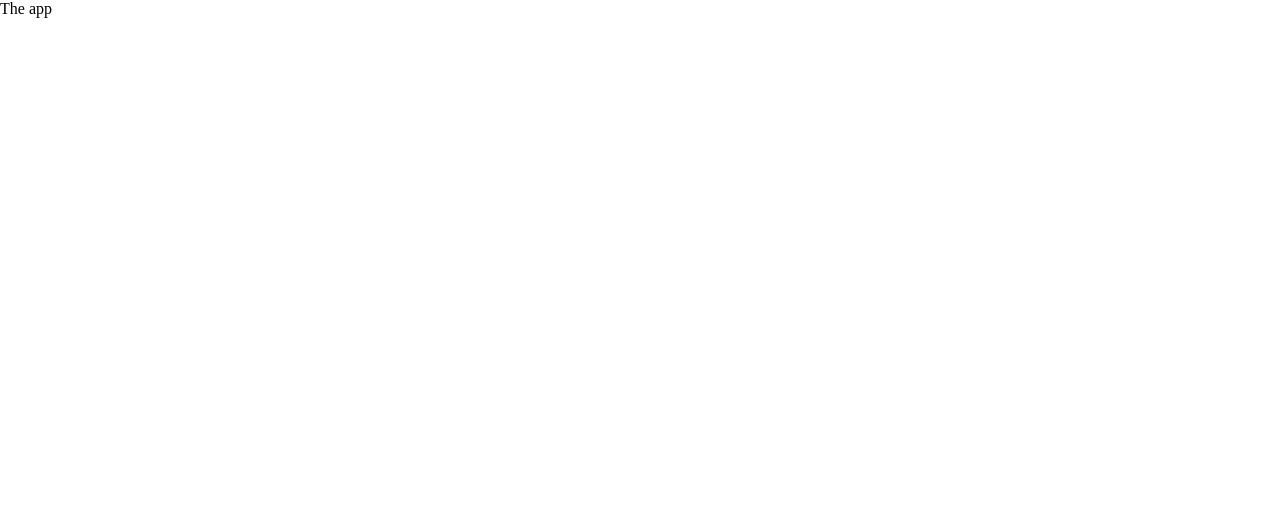
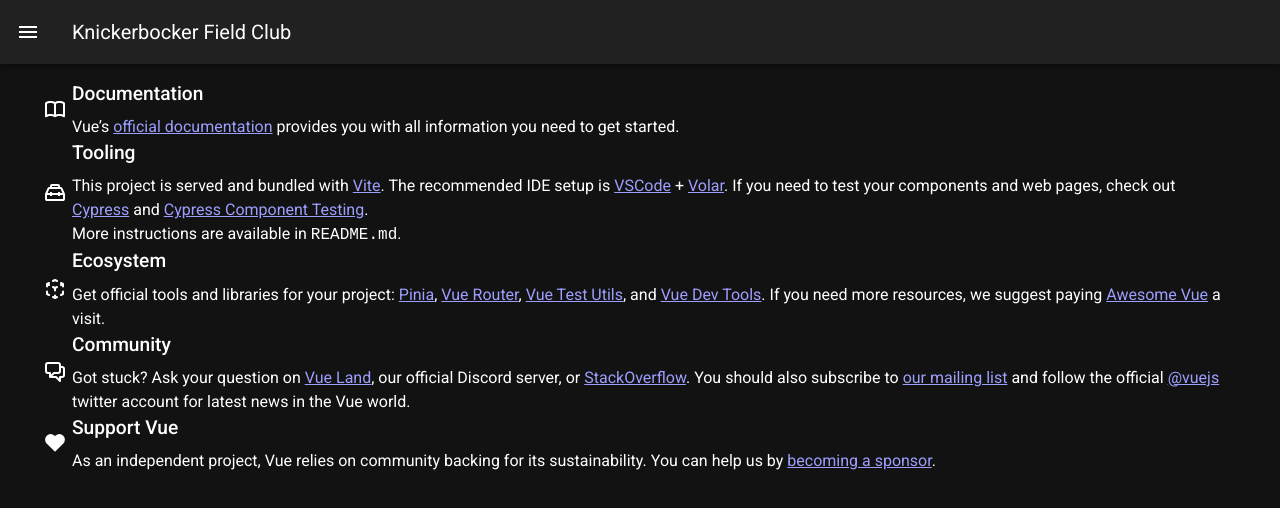
Before and after one commit to dfimiarz/clubhouse-frontend-vue3, a Vue app: page / in a window 1280 px wide. Shown: the top 508 px of the page. Built offline with nearby package versions, Linux system fonts and the light colour scheme; no server answers.

Commit message:
Renamed options store and improved splashscreen transitions

```diff
--- a/index.html
+++ b/index.html
@@ -19,14 +19,15 @@
         height: 100%;
         background-color: white;
         color: black;
-        display: flex;
         justify-content: center;
         align-items: center;
+        display: flex;
         flex-direction: column;
         font-size: 48px;
         font-family: 'Roboto', sans-serif;
         font-weight: 700;
         color: black;
+        line-height: 1.5;
       }
 
       @media (prefers-color-scheme: dark) {
@@ -43,19 +44,23 @@
         }
       }
 
-      .fade {
+      #loader.hide,
+      #app.hide {
+        transition: opacity 1s ease-in-out;
+        --webkit-transition: opacity 1s ease-in-out;
+        --moz-transition: opacity 1s ease-in-out;
+        --o-transition: opacity 1s ease-in-out;
+        opacity: 0;
+      }
+
+      #loader.show,
+      #app.show {
         transition: opacity 0.5s ease-in-out;
         --webkit-transition: opacity 1s ease-in-out;
         --moz-transition: opacity 1s ease-in-out;
         --o-transition: opacity 1s ease-in-out;
-      }
-
-      #app.show {
+        transition-delay: 1s;
         opacity: 1;
-      }
-
-      #loader.hide {
-        opacity: 0;
       }
 
       .text_container {
@@ -68,8 +73,7 @@
     </style>
   </head>
   <body style="margin: 0px">
-    <div id="app" class="hide"></div>
-    <div id="loader" class="fade show">
+    <div id="loader" class="show">
       <div class="text_container">
         <span>Clubhouse</span>
       </div>
@@ -94,6 +98,7 @@
         />
       </div>
     </div>
+    <div id="app" class="hide"></div>
     <script type="module" src="/src/main.ts"></script>
   </body>
 </html>
--- a/src/App.vue
+++ b/src/App.vue
@@ -1,23 +1,45 @@
 <template>
-  <header>The app</header>
+  <v-app>
+    <v-app-bar app>
+      <v-app-bar-nav-icon @click="showDrawer"></v-app-bar-nav-icon>
+      <v-toolbar-title>Knickerbocker Field Club</v-toolbar-title>
+    </v-app-bar>
+    <v-navigation-drawer v-model="drawer" temporary> Test </v-navigation-drawer>
+
+    <v-main>
+      <v-container>
+        <v-row>
+          <v-col cols="12">
+            <router-view />
+          </v-col>
+        </v-row>
+      </v-container>
+    </v-main>
+  </v-app>
 </template>
 
 <script setup lang="ts">
 import { onBeforeMount, onUnmounted, ref, onMounted, watchEffect } from 'vue'
 import { checkConnection as APIConnCheck } from '@/services/apiconnector'
-import { useOptionsStore } from './stores/options'
+import { useSettingsStore } from './stores/settings'
 
 let connCheckerHandle: number = 0
 
 const connChecking = ref(false)
+const drawer = ref(false)
 
-const optionsStore = useOptionsStore()
+const settingsStore = useSettingsStore()
+
+function showDrawer() {
+  console.log('Showing drawer')
+  drawer.value = true
+}
 
 function handleVisibilityChange() {
   if (document.hidden) {
-    optionsStore.appActive = false
+    settingsStore.appActive = false
   } else {
-    optionsStore.appActive = true
+    settingsStore.appActive = true
   }
 }
 
@@ -26,8 +48,9 @@
   const loader = document.getElementById('loader')
   const appElement = document.getElementById('app')
   if (loader && appElement) {
-    loader.classList.toggle('hide')
-    appElement.classList.toggle('show')
+    //Swap classes from show to hide
+    loader.classList.replace('show', 'hide')
+    appElement.classList.replace('hide', 'show')
   }
 }
 
@@ -56,12 +79,12 @@
   connChecking.value = true
   APIConnCheck()
     .then(() => {
-      console.log('Connection check successful')
-      optionsStore.connected = true
+      //console.log('Connection check successful')
+      settingsStore.connected = true
     })
     .catch((err) => {
-      console.error('Connection check failed', err)
-      optionsStore.connected = false
+      //console.error('Connection check failed', err)
+      settingsStore.connected = false
     })
     .finally(() => {
       connChecking.value = false
@@ -82,7 +105,7 @@
 })
 
 watchEffect(() => {
-  if (optionsStore.appActive) {
+  if (settingsStore.appActive) {
     setupConnectionWatcher()
   } else {
     clearConnectionWatcher()
--- a/src/main.ts
+++ b/src/main.ts
@@ -2,6 +2,13 @@
 
 import { createApp } from 'vue'
 import { createPinia } from 'pinia'
+
+// Vuetify
+import 'vuetify/styles'
+import { createVuetify } from 'vuetify'
+import * as components from 'vuetify/components'
+import * as directives from 'vuetify/directives'
+import { aliases, mdi } from 'vuetify/iconsets/mdi-svg'
 
 import App from './App.vue'
 import router from './router'
@@ -11,7 +18,7 @@
 import timezone from 'dayjs/plugin/timezone'
 import localizedFormat from 'dayjs/plugin/localizedFormat'
 
-import { useOptionsStore } from './stores/options'
+import { useSettingsStore } from './stores/settings'
 import { checkConnection } from './services/apiconnector'
 
 dayjs.extend(utc)
@@ -20,21 +27,37 @@
 
 const app = createApp(App)
 
+const vuetify = createVuetify({
+  components,
+  directives,
+  icons: {
+    defaultSet: 'mdi',
+    aliases,
+    sets: {
+      mdi,
+    },
+  },
+  theme: {
+    defaultTheme: 'dark',
+  },
+})
+
 const pinia = createPinia()
 
 app.config.globalProperties.$dayjs = dayjs
 
 app.use(router)
 app.use(pinia)
+app.use(vuetify)
 
-const optionsStore = useOptionsStore()
+const settingsStore = useSettingsStore()
 
 checkConnection()
   .then(() => {
-    optionsStore.connected = true
+    settingsStore.connected = true
   })
   .catch(() => {
-    optionsStore.connected = false
+    settingsStore.connected = false
   })
   .finally(() => {
     app.mount('#app')
--- a/src/stores/options.ts
+++ b/src/stores/settings.ts
@@ -1,7 +1,7 @@
 import { ref } from 'vue'
 import { defineStore } from 'pinia'
 
-export const useOptionsStore = defineStore('options', () => {
+export const useSettingsStore = defineStore('settings', () => {
   const connected = ref(true)
   const appActive = ref(true)
 
```
